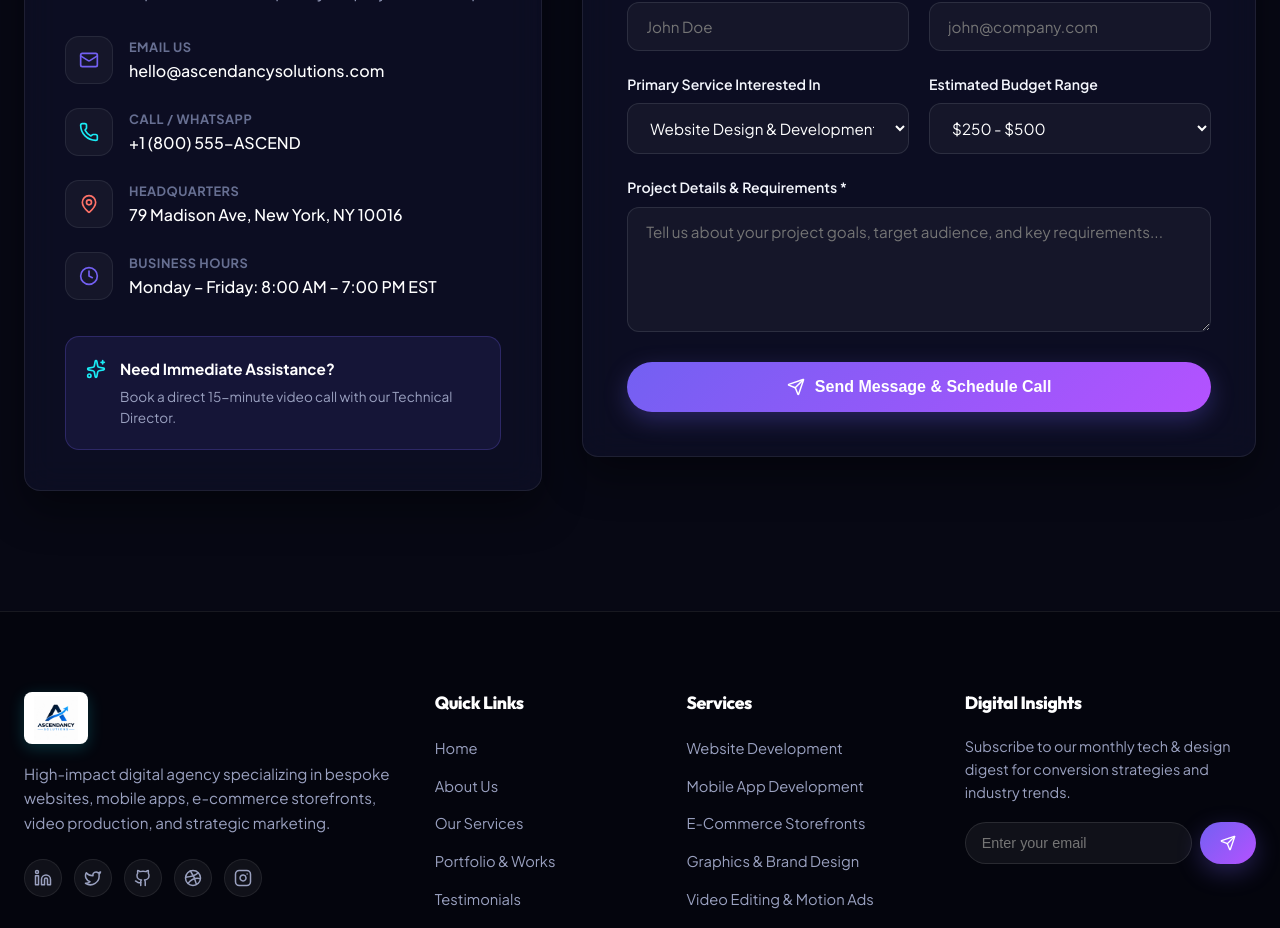
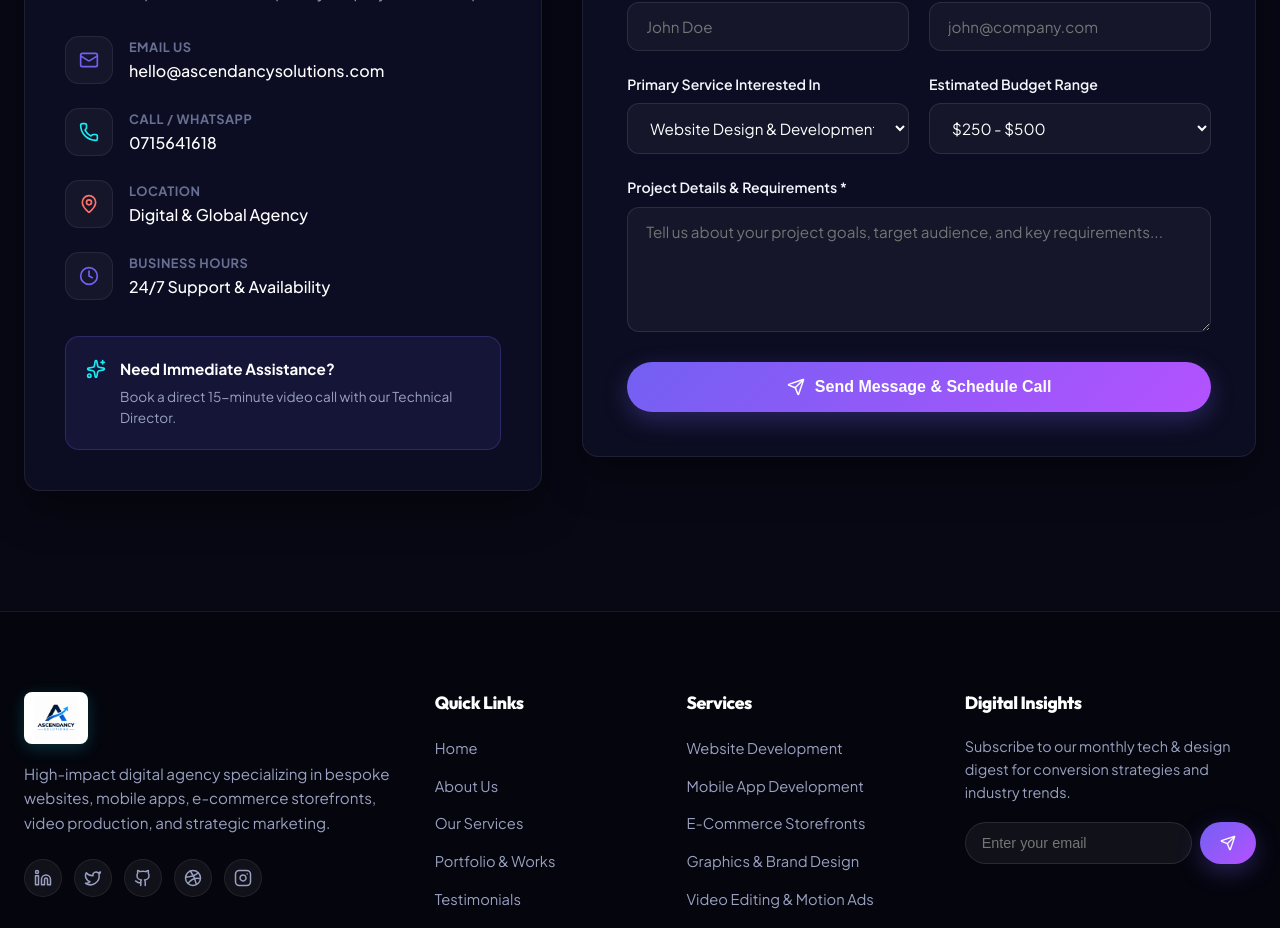
Before and after one commit to hiramka/portfolion, a React (Vite) app: page / in a window 1280 px wide. Shown: the part 6840-7768 px from the top of the page. Built offline with nearby package versions, Linux system fonts and the light colour scheme.

Commit message:
Update phone number to 0715641618 and business hours to 24/7

```diff
--- a/index.html
+++ b/index.html
@@ -46,7 +46,7 @@
       "logo": "https://ascendancysolutions.vercel.app/logo.jpg",
       "image": "https://ascendancysolutions.vercel.app/logo.jpg",
       "description": "High-impact digital agency specializing in bespoke websites, mobile apps, e-commerce storefronts, graphic design, video editing, and growth marketing.",
-      "telephone": "+18005552723",
+      "telephone": "0715641618",
       "email": "hello@ascendancysolutions.com",
       "priceRange": "$250 - $1,000",
       "address": {
--- a/src/components/ContactSection.jsx
+++ b/src/components/ContactSection.jsx
@@ -110,8 +110,8 @@ export default function ContactSection() {
                   </div>
                   <div>
                     <div className="info-label">Call / WhatsApp</div>
-                    <a href="tel:+18005552723" className="info-value">
-                      +1 (800) 555-ASCEND
+                    <a href="https://wa.me/254715641618" target="_blank" rel="noopener noreferrer" className="info-value">
+                      0715641618
                     </a>
                   </div>
                 </div>
@@ -121,8 +121,8 @@ export default function ContactSection() {
                     <MapPin size={20} />
                   </div>
                   <div>
-                    <div className="info-label">Headquarters</div>
-                    <div className="info-value">79 Madison Ave, New York, NY 10016</div>
+                    <div className="info-label">Location</div>
+                    <div className="info-value">Digital & Global Agency</div>
                   </div>
                 </div>
 
@@ -132,7 +132,7 @@ export default function ContactSection() {
                   </div>
                   <div>
                     <div className="info-label">Business Hours</div>
-                    <div className="info-value">Monday – Friday: 8:00 AM – 7:00 PM EST</div>
+                    <div className="info-value">24/7 Support & Availability</div>
                   </div>
                 </div>
               </div>
```
